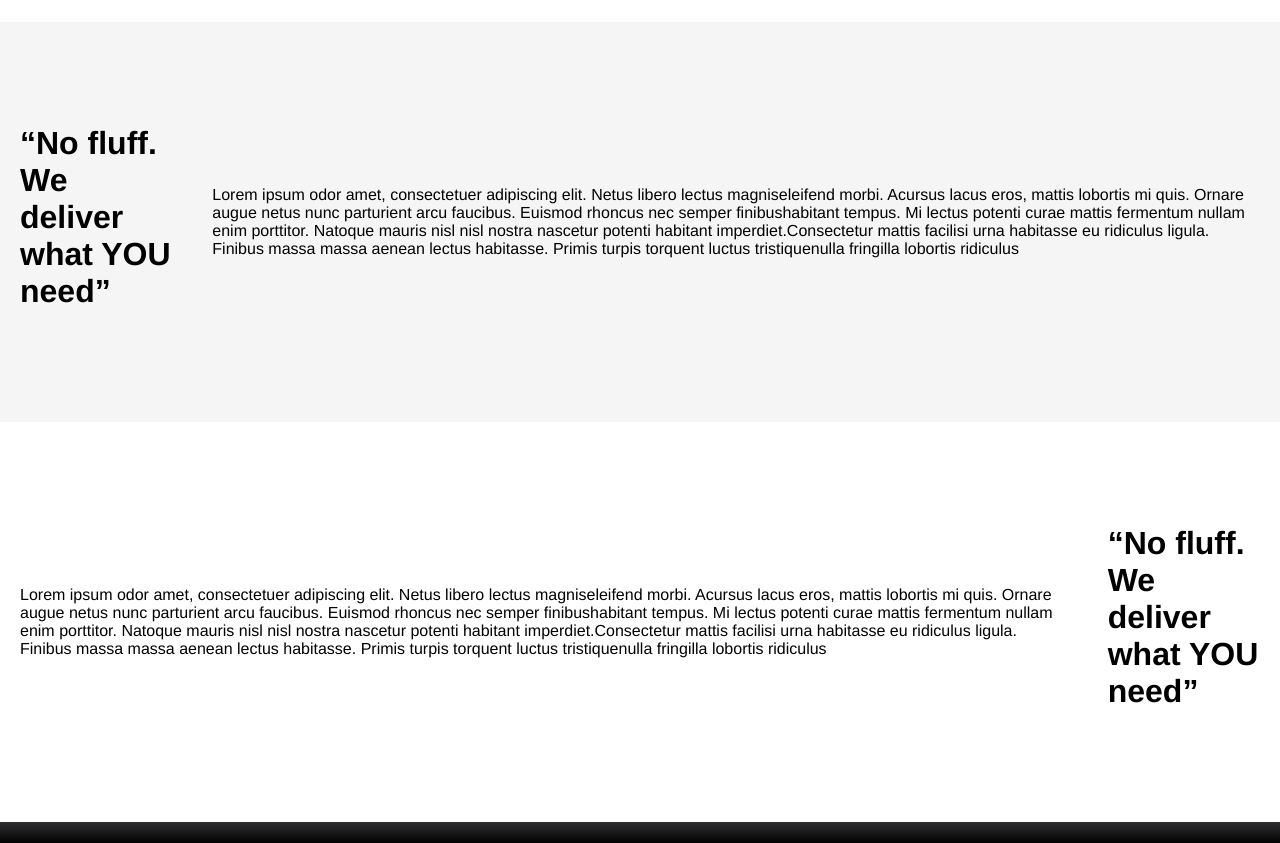
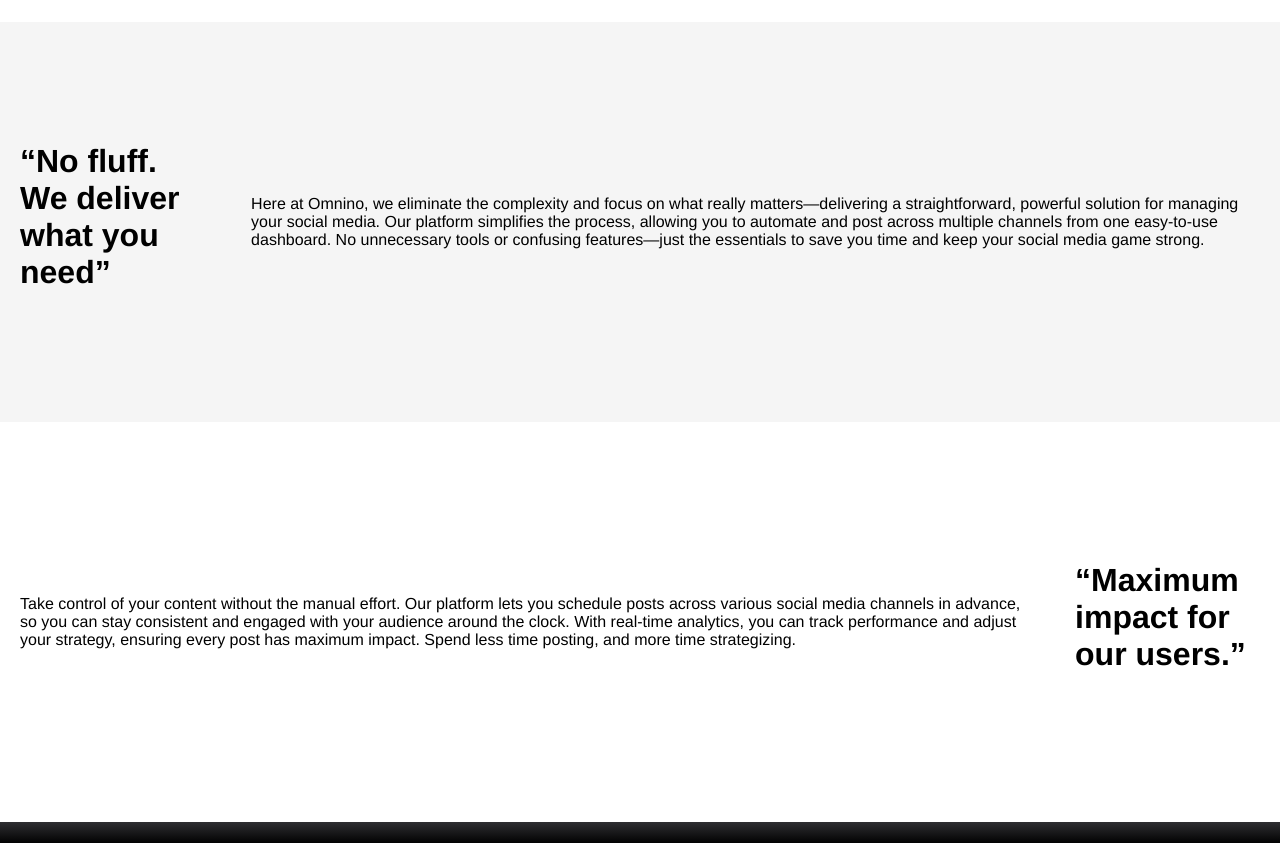
Before and after one commit to mvelak/Omnino, a Next.js app: page / in a window 1280 px wide. Shown: the part 700-1543 px from the top of the page. Built offline with nearby package versions, Linux system fonts and the light colour scheme; no server answers.

Commit message:
minor commit

```diff
--- a/components/navbar.js
+++ b/components/navbar.js
@@ -8,17 +8,18 @@ import Logo from "@/components/logo";
 
 const NavBar = () => {
     const context = useStateContext();
-    const { user, setUser } = context;
+    const { user } = context;
     const auth = getAuth();
 
-    const logout = () => {
-        signOut(auth).then(() => {
-            setUser(null);
-            console.log("User logged out");
-        }).catch((error) => {
-            console.log(`Error: ${error}`);
-        });
+    const logout = async () => {
+        try {
+            await signOut(auth);
+            console.log("Logged out");
+        } catch (error) {
+            console.log(`Error logging out: ${error}`);
+        }
     }
+
 
     // Login/Signup or Logout/Dashboard depending on whether the user is signed in
     return (
--- a/context/StateContext.js
+++ b/context/StateContext.js
@@ -1,18 +1,14 @@
 import React, { createContext, useContext, useState, useEffect } from 'react';
 import { onIdTokenChanged } from 'firebase/auth';
-import { auth } from '@/backend/firebase'
+import { auth, db } from '@/backend/firebase'
 import { getFirestore, doc, getDoc } from "firebase/firestore";
 
 const Context = createContext();
 
 export const StateContext = ({ children }) => {
 
-    // user account auth
     const [user, setUser] = useState(undefined);
-    // user account info such as name
     const [userInfo, setUserInfo] = useState(undefined);
-
-    const db = getFirestore();
 
     // AUTHENTICATION REMEMBER ME USE EFFECT
     useEffect(() => {
@@ -31,7 +27,6 @@ export const StateContext = ({ children }) => {
                 });
             }
             else {
-                // There is no user signed in
                 setUser(null);
                 setUserInfo(null);
             }
--- a/pages/about.js
+++ b/pages/about.js
@@ -9,7 +9,9 @@ export default function About() {
         <>
             <Navbar />
             <MiniHero heading={"What we stand for"} subheading={"Our goal is to streamline social media account management"} />
-            <LeftBlock heading={"How we started"} body={""}/>
+            <LeftBlock heading={"How we started"} body={"The idea for Omnino came from the frustration of managing social media across multiple platforms. Posting, scheduling, and staying consistent can quickly become overwhelming. I wanted to create a simple solution that would make social media management easier and more efficient—without the complexity.\n" +
+                "\n" +
+                "What started as a personal solution has grown into a platform designed to help anyone streamline their social media process, save time, and stay focused on what really matters—growing their brand."}/>
             <RightBlock heading={"Future Growth"} body={"Keep an eye out for more social media platform integration."}/>
             <Footer />
         </>
--- a/pages/index.js
+++ b/pages/index.js
@@ -13,16 +13,12 @@ export default function Home() {
             <Navbar />
             <Hero heading={"All your accounts in one app"} subheading={"Automate posting, interact with your audience, and manage your content with Omnino"}
                   solidButtonText={"Get Started"} solidButtonLink={user ? "/app/dashboard" : "/auth/login"} borderButtonText={"Learn More"} borderButtonLink={"/about"}/>
-            <LeftBlock heading={<q>No fluff. We deliver what YOU need</q>} body={"Lorem ipsum odor amet, consectetuer adipiscing elit. Netus libero lectus magnis" +
-                "eleifend morbi. Acursus lacus eros, mattis lobortis mi quis. Ornare augue netus nunc parturient arcu faucibus. Euismod rhoncus nec semper finibus" +
-                "habitant tempus. Mi lectus potenti curae mattis fermentum nullam enim porttitor. Natoque mauris nisl nisl nostra nascetur potenti habitant imperdiet." +
-                "Consectetur mattis facilisi urna habitasse eu ridiculus ligula. Finibus massa massa aenean lectus habitasse. Primis turpis torquent luctus tristique" +
-                "nulla fringilla lobortis ridiculus"}/>
-            <RightBlock heading={<q>No fluff. We deliver what YOU need</q>} body={"Lorem ipsum odor amet, consectetuer adipiscing elit. Netus libero lectus magnis" +
-                "eleifend morbi. Acursus lacus eros, mattis lobortis mi quis. Ornare augue netus nunc parturient arcu faucibus. Euismod rhoncus nec semper finibus" +
-                "habitant tempus. Mi lectus potenti curae mattis fermentum nullam enim porttitor. Natoque mauris nisl nisl nostra nascetur potenti habitant imperdiet." +
-                "Consectetur mattis facilisi urna habitasse eu ridiculus ligula. Finibus massa massa aenean lectus habitasse. Primis turpis torquent luctus tristique" +
-                "nulla fringilla lobortis ridiculus"}/>
+            <LeftBlock heading={<q>No fluff. We deliver what you need</q>} body={"Here at Omnino, we eliminate the complexity and focus on what really matters—delivering a straightforward, powerful solution for managing your social media. Our platform simplifies the process, allowing you to automate and post across multiple channels from one easy-to-use dashboard.\n" +
+                "\n" +
+                "No unnecessary tools or confusing features—just the essentials to save you time and keep your social media game strong."}/>
+            <RightBlock heading={<q>Maximum impact for our users.</q>} body={"Take control of your content without the manual effort. Our platform lets you schedule posts across various social media channels in advance, so you can stay consistent and engaged with your audience around the clock. With real-time analytics, you can track performance and adjust your strategy, ensuring every post has maximum impact.\n" +
+                "\n" +
+                "Spend less time posting, and more time strategizing."}/>
             <Footer />
       </>
   );
```
Also changed, not shown: 1 other file (tests, documents, lock files or other folders).
